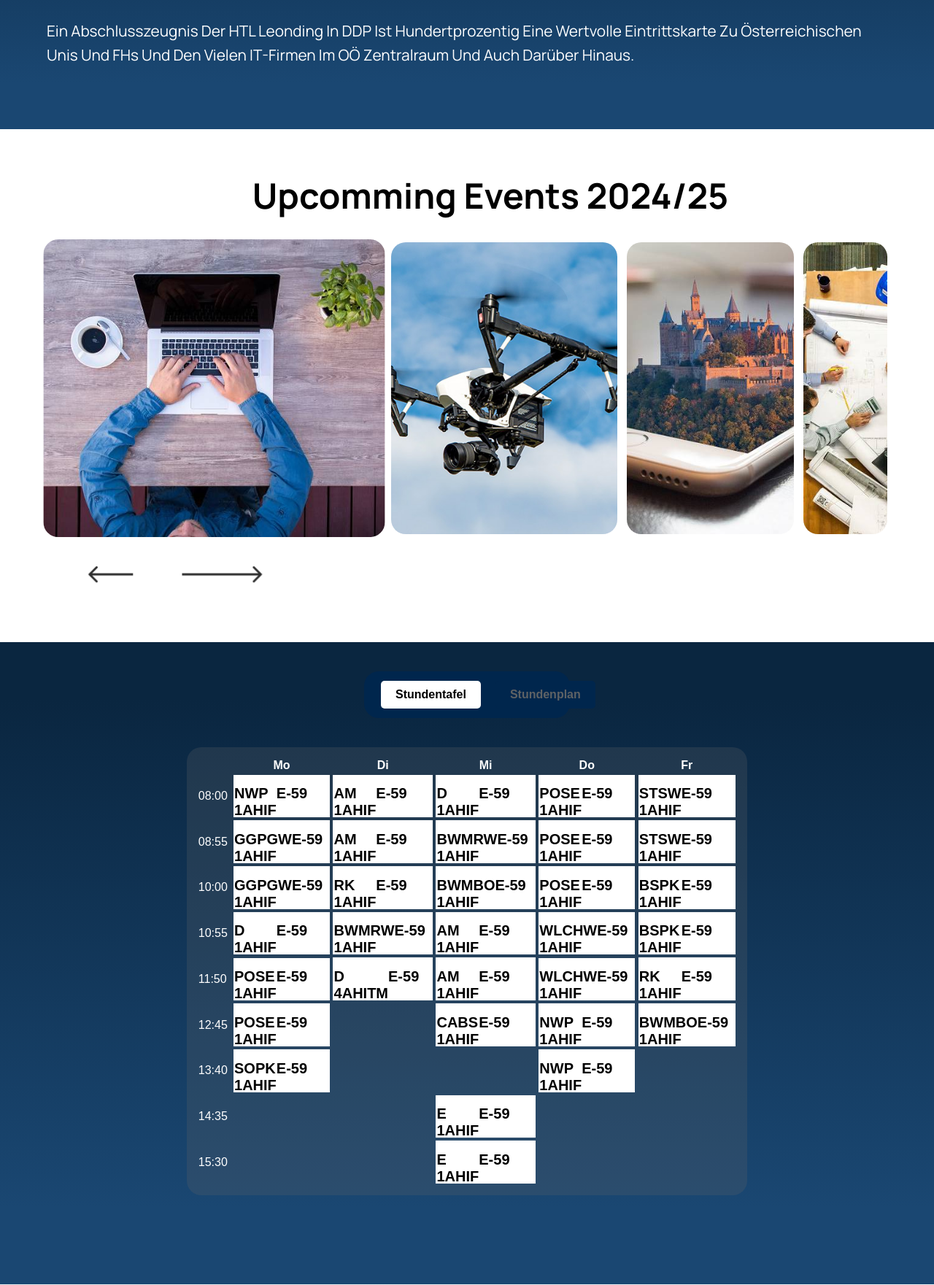
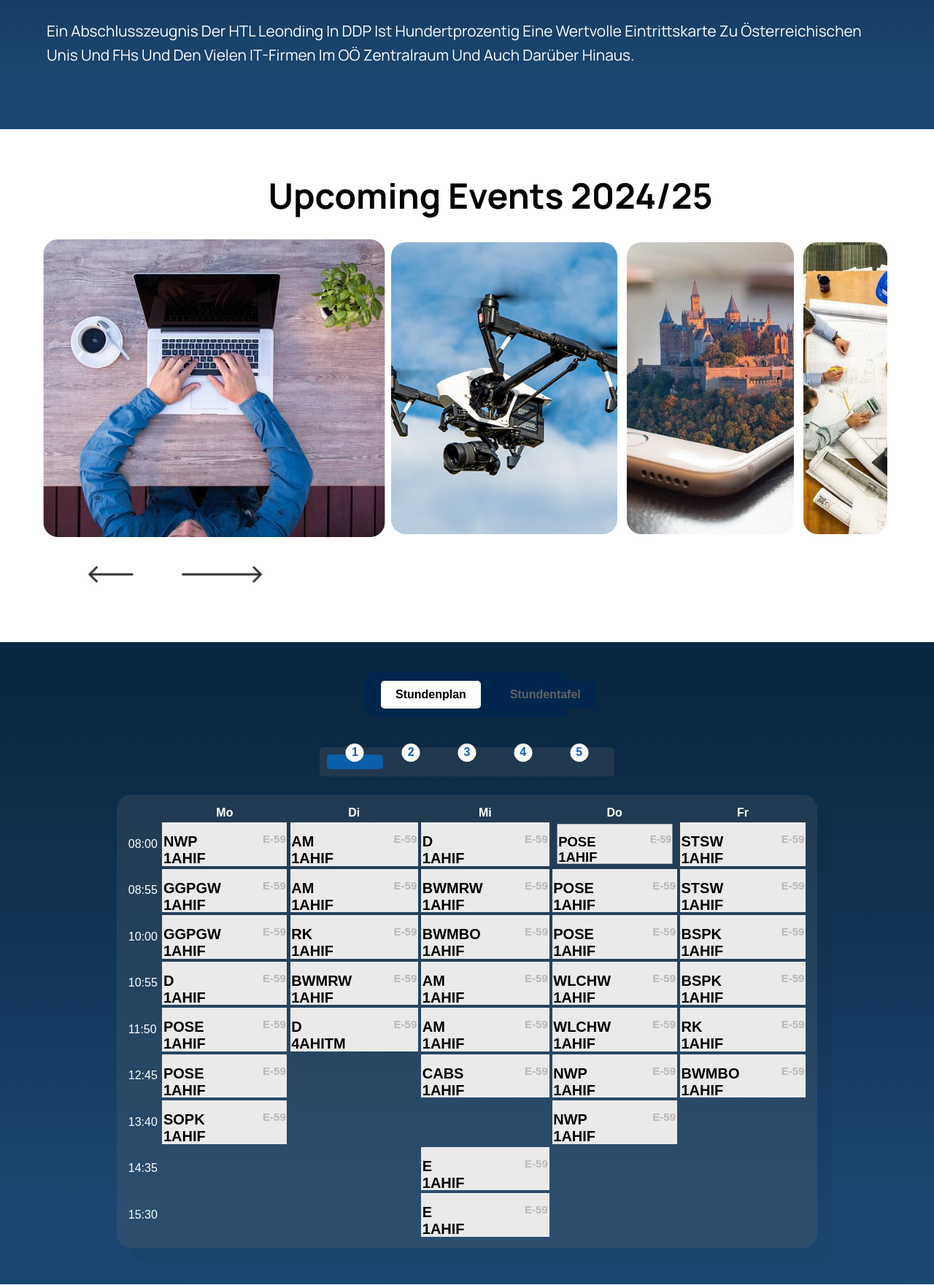
Before and after one commit to 2426-itp-AHITM/edusphere, a PHP site: page /ddp/ddp.html in a window 1280 px wide. Shown: the part 1167-2928 px from the top of the page at 73% size. Run offline with PHP 8.4, Linux system fonts and the light colour scheme.

Commit message:
Steffi & Lien Html Feinschlif

```diff
--- a/HTML/Umsetzung_Lien/Homepage/ddp/ddp.html
+++ b/HTML/Umsetzung_Lien/Homepage/ddp/ddp.html
@@ -61,7 +61,7 @@
 </div>
 
     <div id="galerie-container">
-        <h1 class="title1">Upcomming Events 2024/25</h1>
+        <h1 class="title1">Upcoming Events 2024/25</h1>
         <div id="galerie">
             <div class="galerie-item"><img src="../img/event0.jpg" alt=""></div>
             <div class="galerie-item"><img src="../img/event1.jpg" alt=""></div>
@@ -76,11 +76,20 @@
 
     <div id="timetable">
         <div id="switch">
-            <div class="switchbutton start" id="button1">Stundentafel</div>
-            <div class="switchbutton" id="button2">Stundenplan</div>
+            <div class="switchbutton start" id="button1">Stundenplan</div>
+            <div class="switchbutton" id="button2">Stundentafel</div>
         </div>
 
+
+
         <div id="container1">
+            <div class="progress-container">
+                <div class="step active" data-step="1"></div>
+                <div class="step" data-step="2"></div>
+                <div class="step" data-step="3"></div>
+                <div class="step" data-step="4"></div>
+                <div class="step" data-step="5"></div>
+            </div>
             <table>
                 <thead>
                     <tr>
@@ -100,35 +109,35 @@
                         <td>
                             <div class="stunden-container">
                                 <h1>NWP <br> 1AHIF</h1>
-                                <h1>E-59</h1>
+                                <h2>E-59</h2>
                             </div>
                         </td>
 
                         <td>
                             <div class="stunden-container">
                                 <h1>AM <br> 1AHIF</h1>
-                                <h1>E-59</h1>
+                                <h2>E-59</h2>
                             </div>
                         </td>
 
                         <td>
                             <div class="stunden-container">
                                 <h1>D <br> 1AHIF</h1>
-                                <h1>E-59</h1>
+                                <h2>E-59</h2>
                             </div>
                         </td>
 
-                        <td>
+                        <td class="heartbeat">
                             <div class="stunden-container">
                                 <h1>POSE <br> 1AHIF</h1>
-                                <h1>E-59</h1>
+                                <h2>E-59</h2>
                             </div>
                         </td>
 
                         <td>
                             <div class="stunden-container">
                                 <h1>STSW <br> 1AHIF</h1>
-                                <h1>E-59</h1>
+                                <h2>E-59</h2>
                             </div>
                         </td>
                     </tr>
@@ -139,35 +148,35 @@
                         <td>
                             <div class="stunden-container">
                                 <h1>GGPGW <br> 1AHIF</h1>
-                                <h1>E-59</h1>
+                                <h2>E-59</h2>
                             </div>
                         </td>
 
                         <td>
                             <div class="stunden-container">
                                 <h1>AM <br> 1AHIF</h1>
-                                <h1>E-59</h1>
+                                <h2>E-59</h2>
                             </div>
                         </td>
 
                         <td>
                             <div class="stunden-container">
                                 <h1>BWMRW <br> 1AHIF</h1>
-                                <h1>E-59</h1>
+                                <h2>E-59</h2>
                             </div>
                         </td>
 
                         <td>
                             <div class="stunden-container">
                                 <h1>POSE <br> 1AHIF</h1>
-                                <h1>E-59</h1>
+                                <h2>E-59</h2>
                             </div>
                         </td>
 
                         <td>
                             <div class="stunden-container">
                                 <h1>STSW <br> 1AHIF</h1>
-                                <h1>E-59</h1>
+                                <h2>E-59</h2>
                             </div>
                         </td>
                     </tr>
@@ -178,35 +187,35 @@
                         <td>
                             <div class="stunden-container">
                                 <h1>GGPGW <br> 1AHIF</h1>
-                                <h1>E-59</h1>
+                                <h2>E-59</h2>
                             </div>
                         </td>
 
                         <td>
                             <div class="stunden-container">
                                 <h1>RK <br> 1AHIF</h1>
-                                <h1>E-59</h1>
+                                <h2>E-59</h2>
                             </div>
                         </td>
 
                         <td>
                             <div class="stunden-container">
                                 <h1>BWMBO <br> 1AHIF</h1>
-                                <h1>E-59</h1>
+                                <h2>E-59</h2>
                             </div>
                         </td>
 
                         <td>
                             <div class="stunden-container">
                                 <h1>POSE <br> 1AHIF</h1>
-                                <h1>E-59</h1>
+                                <h2>E-59</h2>
                             </div>
                         </td>
 
                         <td>
                             <div class="stunden-container">
                                 <h1>BSPK <br> 1AHIF</h1>
-                                <h1>E-59</h1>
+                                <h2>E-59</h2>
                             </div>
                         </td>
                     </tr>
@@ -217,35 +226,35 @@
                         <td>
                             <div class="stunden-container">
                                 <h1>D <br> 1AHIF</h1>
-                                <h1>E-59</h1>
+                                <h2>E-59</h2>
                             </div>
                         </td>
 
                         <td>
                             <div class="stunden-container">
                                 <h1>BWMRW <br> 1AHIF</h1>
-                                <h1>E-59</h1>
+                                <h2>E-59</h2>
                             </div>
                         </td>
 
                         <td>
                             <div class="stunden-container">
                                 <h1>AM <br> 1AHIF</h1>
-                                <h1>E-59</h1>
+                                <h2>E-59</h2>
                             </div>
                         </td>
 
                         <td>
                             <div class="stunden-container">
                                 <h1>WLCHW <br> 1AHIF</h1>
-                                <h1>E-59</h1>
+                                <h2>E-59</h2>
                             </div>
                         </td>
 
                         <td>
                             <div class="stunden-container">
                                 <h1>BSPK <br> 1AHIF</h1>
-                                <h1>E-59</h1>
+                                <h2>E-59</h2>
                             </div>
                         </td>
                     </tr>
@@ -256,35 +265,35 @@
                         <td>
                             <div class="stunden-container">
                                 <h1>POSE <br> 1AHIF</h1>
-                                <h1>E-59</h1>
+                                <h2>E-59</h2>
                             </div>
                         </td>
 
                         <td>
                             <div class="stunden-container">
                                 <h1>D <br> 4AHITM</h1>
-                                <h1>E-59</h1>
+                                <h2>E-59</h2>
                             </div>
                         </td>
 
                         <td>
                             <div class="stunden-container">
                                 <h1>AM <br> 1AHIF</h1>
-                                <h1>E-59</h1>
+                                <h2>E-59</h2>
                             </div>
                         </td>
 
                         <td>
                             <div class="stunden-container">
                                 <h1>WLCHW <br> 1AHIF</h1>
-                                <h1>E-59</h1>
+                                <h2>E-59</h2>
                             </div>
                         </td>
 
                         <td>
                             <div class="stunden-container">
                                 <h1>RK <br> 1AHIF</h1>
-                                <h1>E-59</h1>
+                                <h2>E-59</h2>
                             </div>
                         </td>
                     </tr>
@@ -295,7 +304,7 @@
                         <td>
                             <div class="stunden-container">
                                 <h1>POSE <br> 1AHIF</h1>
-                                <h1>E-59</h1>
+                                <h2>E-59</h2>
                             </div>
                         </td>
 
@@ -306,21 +315,21 @@
                         <td>
                             <div class="stunden-container">
                                 <h1>CABS <br> 1AHIF</h1>
-                                <h1>E-59</h1>
+                                <h2>E-59</h2>
                             </div>
                         </td>
 
                         <td>
                             <div class="stunden-container">
                                 <h1>NWP <br> 1AHIF</h1>
-                                <h1>E-59</h1>
+                                <h2>E-59</h2>
                             </div>
                         </td>
 
                         <td>
                             <div class="stunden-container">
                                 <h1>BWMBO <br> 1AHIF</h1>
-                                <h1>E-59</h1>
+                                <h2>E-59</h2>
                             </div>
                         </td>
                     </tr>
@@ -331,7 +340,7 @@
                         <td>
                             <div class="stunden-container">
                                 <h1>SOPK <br> 1AHIF</h1>
-                                <h1>E-59</h1>
+                                <h2>E-59</h2>
                             </div>
                         </td>
 
@@ -346,7 +355,7 @@
                         <td>
                             <div class="stunden-container">
                                 <h1>NWP <br> 1AHIF</h1>
-                                <h1>E-59</h1>
+                                <h2>E-59</h2>
                             </div>
                         </td>
 
@@ -369,7 +378,7 @@
                         <td>
                             <div class="stunden-container">
                                 <h1>E <br> 1AHIF</h1>
-                                <h1>E-59</h1>
+                                <h2>E-59</h2>
                             </div>
                         </td>
 
@@ -396,7 +405,7 @@
                         <td>
                             <div class="stunden-container">
                                 <h1>E <br> 1AHIF</h1>
-                                <h1>E-59</h1>
+                                <h2>E-59</h2>
                             </div>
                         </td>
 
@@ -494,7 +503,12 @@
                 <p>Robotic</p>
             </div>
         </div>
-
+        <div class="insight-container">
+            <div>
+                <img src="../img/insights1.png" alt="">
+                <p>Robotic</p>
+            </div>
+        </div>
     </div>
 
     <div id="container5">
@@ -564,6 +578,8 @@
 
     <h1 class="news-title">NEWS DDP</h1>
     <div class="news-container">
+        <img id="comp4" src="../img/Component 4.png" alt="" srcset="">
+
         <div class="news-card">
             <img src="../img/image (9).png" alt="Leonie" class="news-image">
             <h2 class="news-heading">LEONIE</h2>
--- a/HTML/Umsetzung_Lien/Homepage/ddp/styleDdp.css
+++ b/HTML/Umsetzung_Lien/Homepage/ddp/styleDdp.css
@@ -863,7 +871,7 @@ footer {
 
 .stunden-container {
     display: flex;
-    background-color: #ffffff;
+    background-color: #eaeaea;
     width: 98%;
     height: 7vh;
     font-size: 10px;
@@ -914,9 +931,84 @@ table {
     color: white;
     background-color: #5f626542;
     padding: 1vw;
+    width: 75vw;
+    box-shadow: 20px 20px rgba(0, 0, 0, 0.046);
     border-radius: 20px;
+    margin-bottom: 2vw;
+}
+.stunden-container h2{
+    color: rgb(185, 185, 185);
+    margin-left: 4vw;
+    width: 100%;
+    height: 100%;
+    text-align: end;
+
 }
 
+.progress-container {
+    display: flex;
+    justify-content: space-between;
+    background: #5f626542;
+    padding: 10px;
+    border-radius: 5px;
+    width: 30vw;
+    margin: auto;
+    margin-bottom: 2vw;
+}
+.step {
+    flex: 1;
+    text-align: center;
+    color: white;
+    padding: 10px;
+    position: relative;
+}
+.step.active {
+    background: #0b5ea8;
+    border-radius: 5px;
+}
+.step::before {
+    content: attr(data-step);
+    background: white;
+    color: #0b5ea8;
+    width: 25px;
+    height: 25px;
+    display: flex;
+    align-items: center;
+    justify-content: center;
+    border-radius: 50%;
+    position: absolute;
+    top: -15px;
+    left: 50%;
+    transform: translateX(-50%);
+    font-weight: bold;
+}
+.heartbeat {
+	animation: heartbeat 1.5s ease-in-out infinite both;
+}
+
+@keyframes heartbeat {
+    from {
+      transform: scale(1);
+      transform-origin: center center;
+      animation-timing-function: ease-out;
+    }
+    10% {
+      transform: scale(0.91);
+      animation-timing-function: ease-in;
+    }
+    17% {
+      transform: scale(0.98);
+      animation-timing-function: ease-out;
+    }
+    33% {
+      transform: scale(0.87);
+      animation-timing-function: ease-in;
+    }
+    45% {
+      transform: scale(1);
+      animation-timing-function: ease-out;
+    }
+  }
 
 /* insights*/
 
```
Also changed, not shown: other parts of HTML/Umsetzung_Lien/Homepage/ddp/styleDdp.css (+26 -5 lines).
